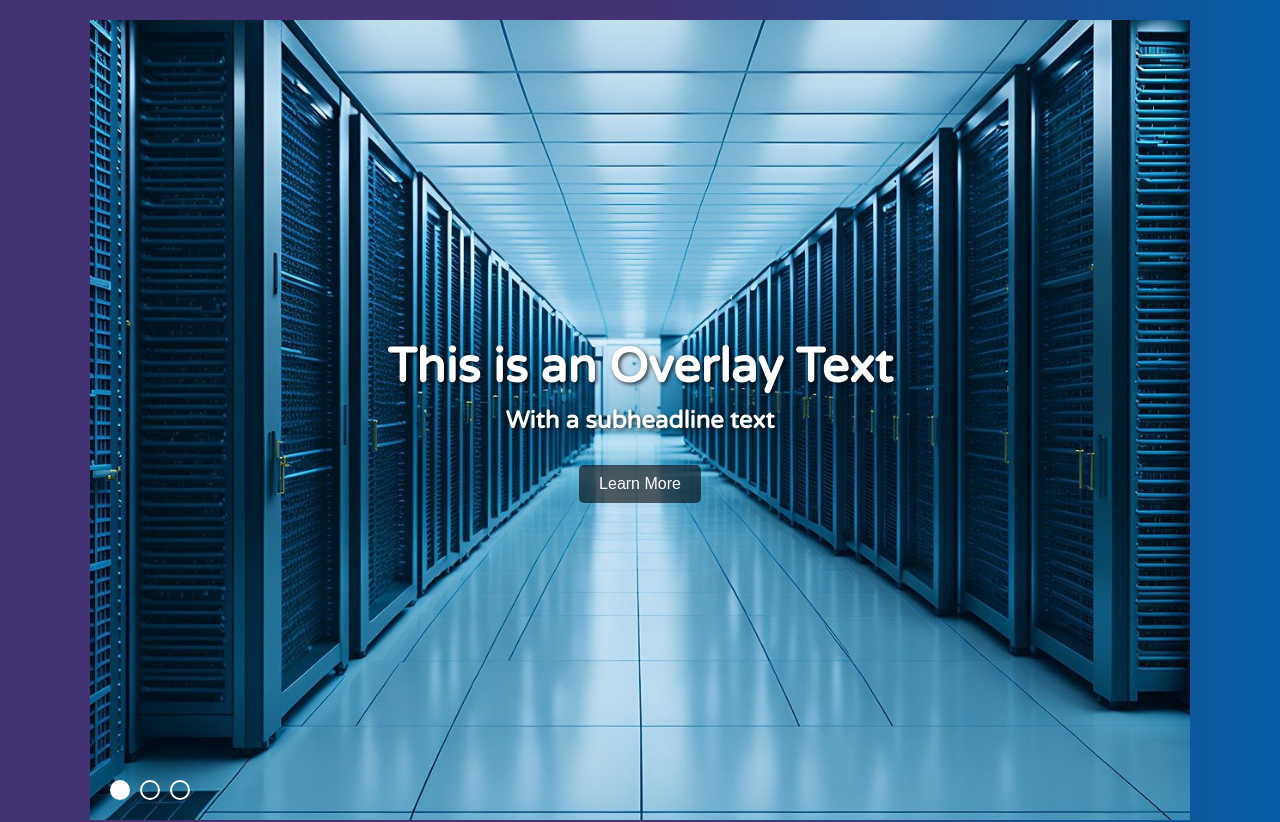
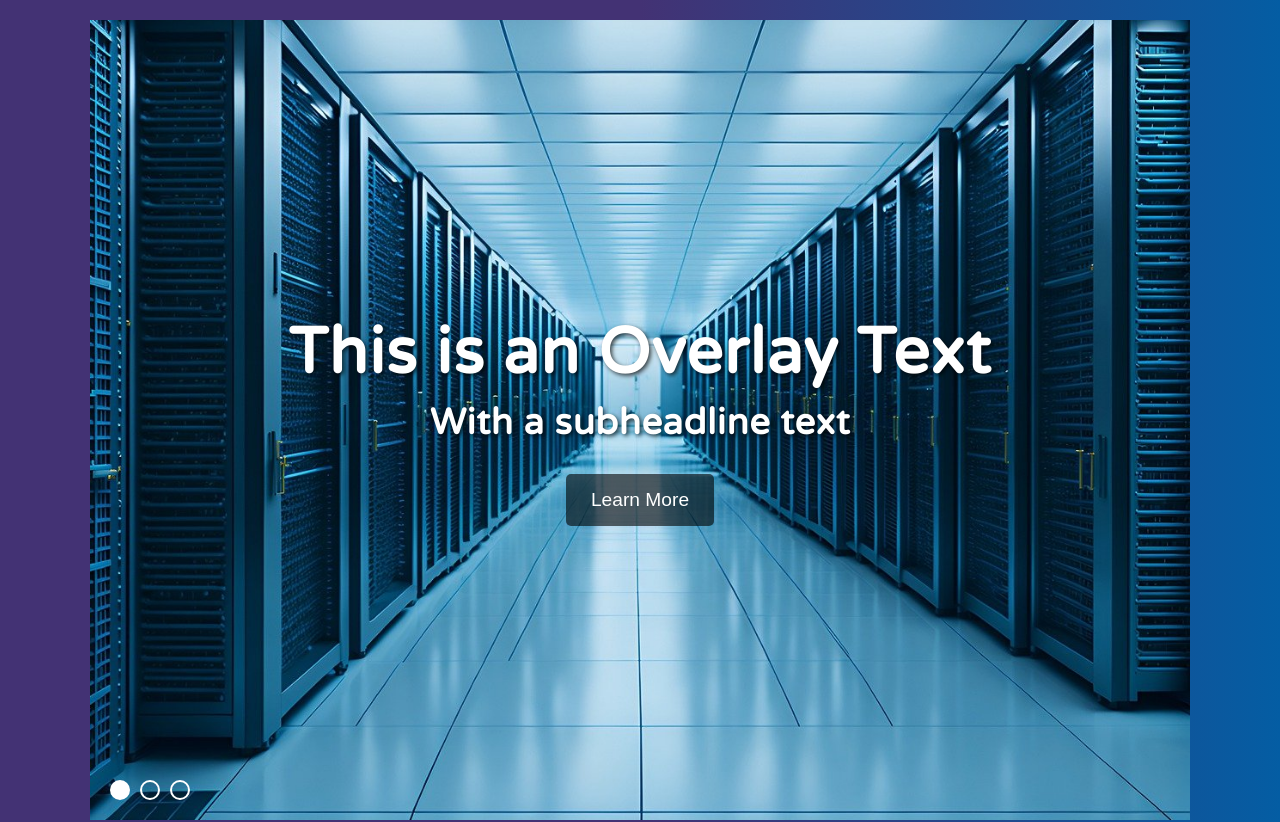
Before and after one commit to michaelpaulcuccia/illustration, a Next.js app in the folder my-app/: page / in a window 1280 px wide. Shown: the top 822 px of the page. Built offline with nearby package versions, Linux system fonts and the light colour scheme.

Commit message:
updates flull bleed text

```diff
--- a/my-app/components/Carousel.jsx
+++ b/my-app/components/Carousel.jsx
@@ -35,23 +35,20 @@ const RadioButton = styled.button`
 const Carousel = ({ items }) => {
   const [activeIndex, setActiveIndex] = useState(0);
 
-  // Function to handle button clicks
   const handleButtonClick = (index) => {
     setActiveIndex(index);
   };
 
-  // Automatic slide transition every 8 seconds
   useEffect(() => {
     const interval = setInterval(() => {
       setActiveIndex((prevIndex) => (prevIndex + 1) % items.length);
-    }, 8000);
+    }, 10000);
 
-    return () => clearInterval(interval); // Cleanup on component unmount
-  }, [items.length]);
+    return () => clearInterval(interval);
+  }, [items.length, handleButtonClick]);
 
   return (
     <CarouselWrapper>
-      {/* Display the active FullImageContainer */}
       {items.map((item, index) =>
         index === activeIndex ? (
           <FullImageContainer
@@ -64,7 +61,6 @@ const Carousel = ({ items }) => {
         ) : null
       )}
 
-      {/* Radio-like Buttons */}
       <RadioButtonsContainer>
         {items.map((_, index) => (
           <RadioButton
--- a/my-app/components/FullBleedSection.jsx
+++ b/my-app/components/FullBleedSection.jsx
@@ -24,10 +24,19 @@ const ContentWrapper = styled.div`
       : COLORS.white};
 `;
 
+const TextContainer = styled.div`
+  color: ${({ bgColor }) =>
+    bgColor === "gray" || bgColor === "blueBlend"
+      ? COLORS.white
+      : COLORS.black};
+`;
+
 export default function FullBleedSection({ bgColor = "white", children }) {
   return (
     <StyledFullBleedSection bgColor={bgColor}>
-      <ContentWrapper bgColor={bgColor}>{children}</ContentWrapper>
+      <ContentWrapper bgColor={bgColor}>
+        <TextContainer bgColor={bgColor}>{children}</TextContainer>
+      </ContentWrapper>
     </StyledFullBleedSection>
   );
 }
--- a/my-app/components/FullImageContainer.jsx
+++ b/my-app/components/FullImageContainer.jsx
@@ -27,19 +27,21 @@ const TextOverlay = styled.div`
   z-index: 1;
 
   h1 {
-    font-size: 3rem;
+    font-size: 4rem;
     margin: 0;
+    letter-spacing: 1.25px;
   }
 
   h2 {
-    font-size: 1.5rem;
+    font-size: 2.25rem;
     margin: 10px 0;
+    letter-spacing: 0.75px;
   }
 
   button {
     margin-top: 20px;
-    padding: 10px 20px;
-    font-size: 1rem;
+    padding: 15px 25px;
+    font-size: 1.2rem;
     background-color: rgba(0, 0, 0, 0.6);
     color: white;
     border: none;
```
Also changed, not shown: my-app/src/app/page.js (+0 -10 lines).
